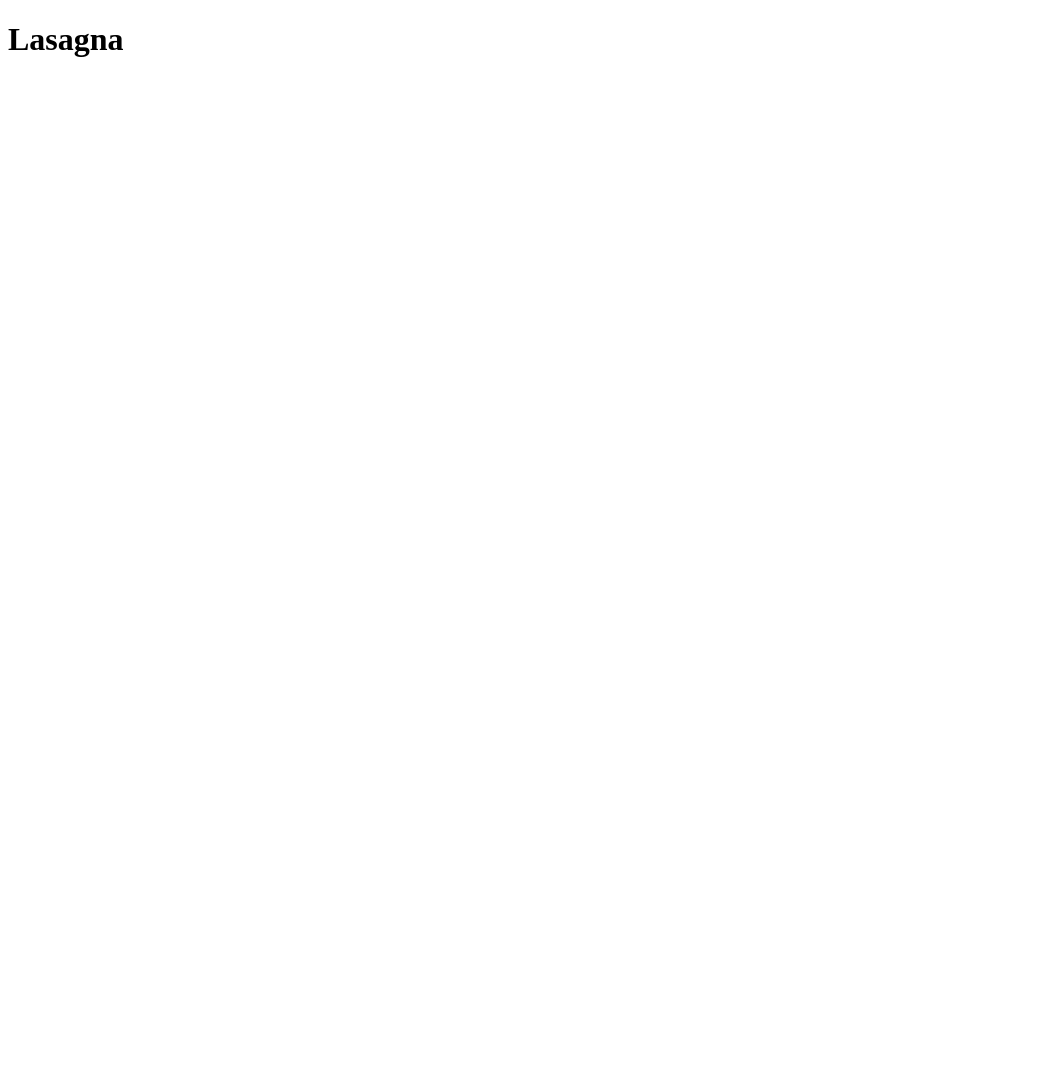
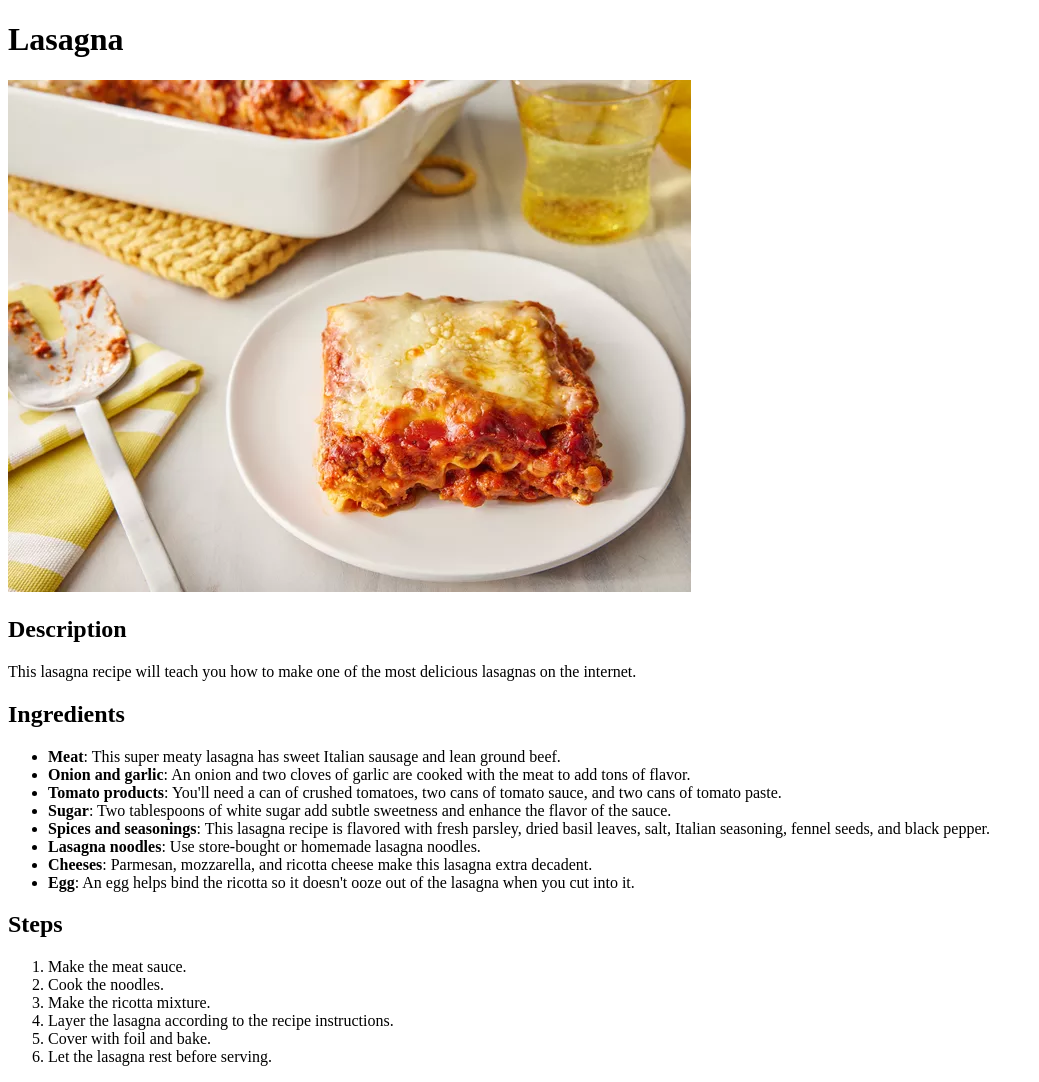
Before and after one commit to f-GC/odin-recipes, a plain HTML site: page recipes/lasagna.html in a window 1280 px wide. Shown: the whole page, without its empty margins (0-1039 px from the left). Before the commit the page ends 800 px from the top, so only its background shows below. Drawn offline with Linux system fonts and the light colour scheme.

Commit message:
Add recipe information to recipes/lasagna.html

```diff
--- a/recipes/lasagna.html
+++ b/recipes/lasagna.html
@@ -6,5 +6,32 @@
     </head>
     <body>
         <h1>Lasagna</h1>
+        <img src="/images/lasagna.webp" alt="A picture of a delicious lasagna">
+        <h2>Description</h2>
+        <p>This lasagna recipe will teach you how to make one of the most delicious lasagnas on the internet.</p>
+        <h2>Ingredients</h2>
+        <p>
+            <ul>
+                <li><b>Meat</b>: This super meaty lasagna has sweet Italian sausage and lean ground beef.</li>
+                <li><b>Onion and garlic</b>: An onion and two cloves of garlic are cooked with the meat to add tons of flavor.</li>
+                <li><b>Tomato products</b>: You'll need a can of crushed tomatoes, two cans of tomato sauce, and two cans of tomato paste.</li>
+                <li><b>Sugar</b>: Two tablespoons of white sugar add subtle sweetness and enhance the flavor of the sauce.</li>
+                <li><b>Spices and seasonings</b>: This lasagna recipe is flavored with fresh parsley, dried basil leaves, salt, Italian seasoning, fennel seeds, and black pepper.</li>
+                <li><b>Lasagna noodles</b>: Use store-bought or homemade lasagna noodles.</li>
+                <li><b>Cheeses</b>: Parmesan, mozzarella, and ricotta cheese make this lasagna extra decadent.</li>
+                <li><b>Egg</b>: An egg helps bind the ricotta so it doesn't ooze out of the lasagna when you cut into it.</li>
+            </ul>
+        </p>
+        <h2>Steps</h2>
+        <p>
+            <ol>
+                <li>Make the meat sauce.</li>
+                <li>Cook the noodles.</li>
+                <li>Make the ricotta mixture.</li>
+                <li>Layer the lasagna according to the recipe instructions.</li>
+                <li>Cover with foil and bake.</li>
+                <li>Let the lasagna rest before serving.</li>
+            </ol>
+        </p>
     </body>
 </html>
```
